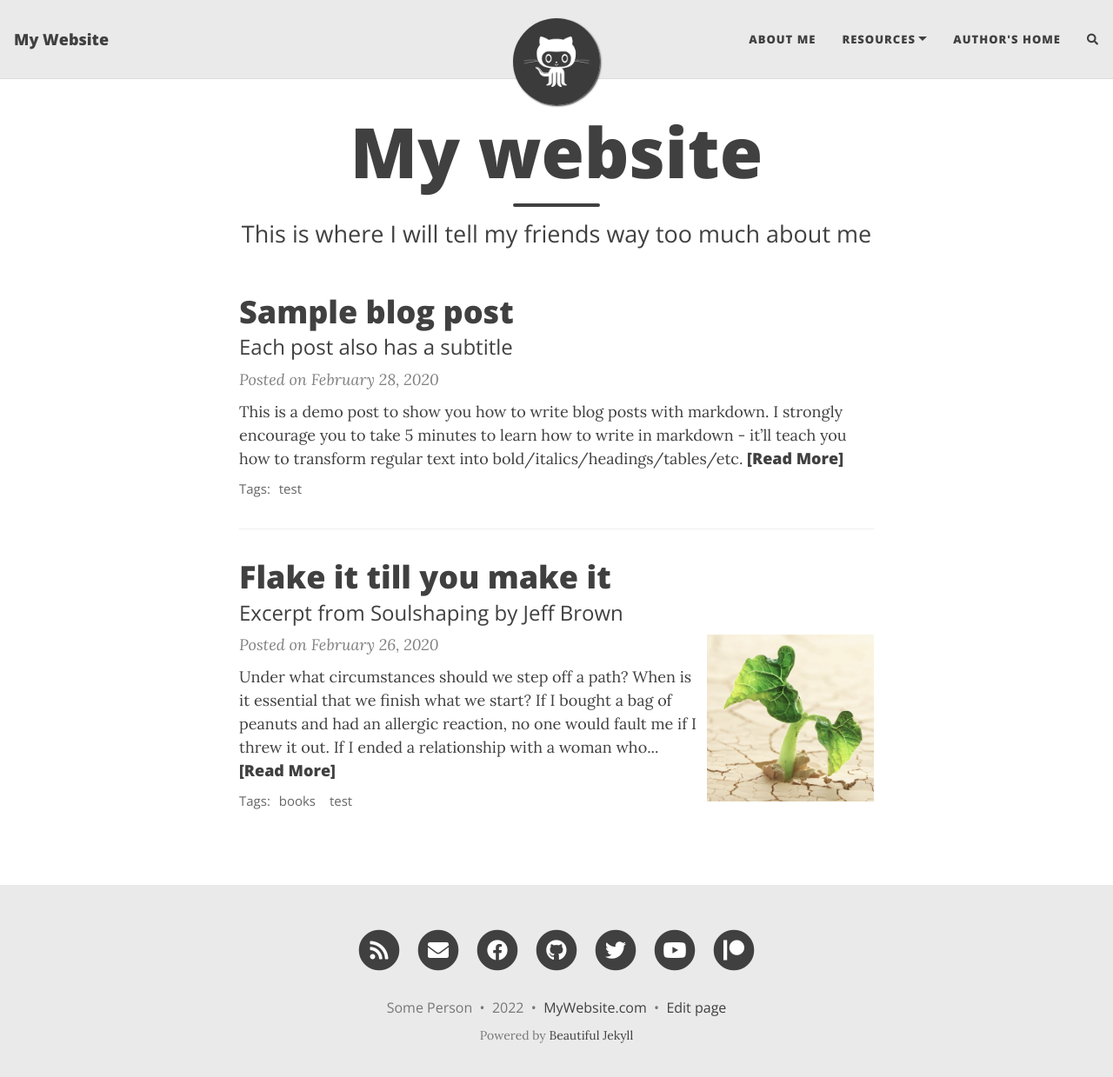
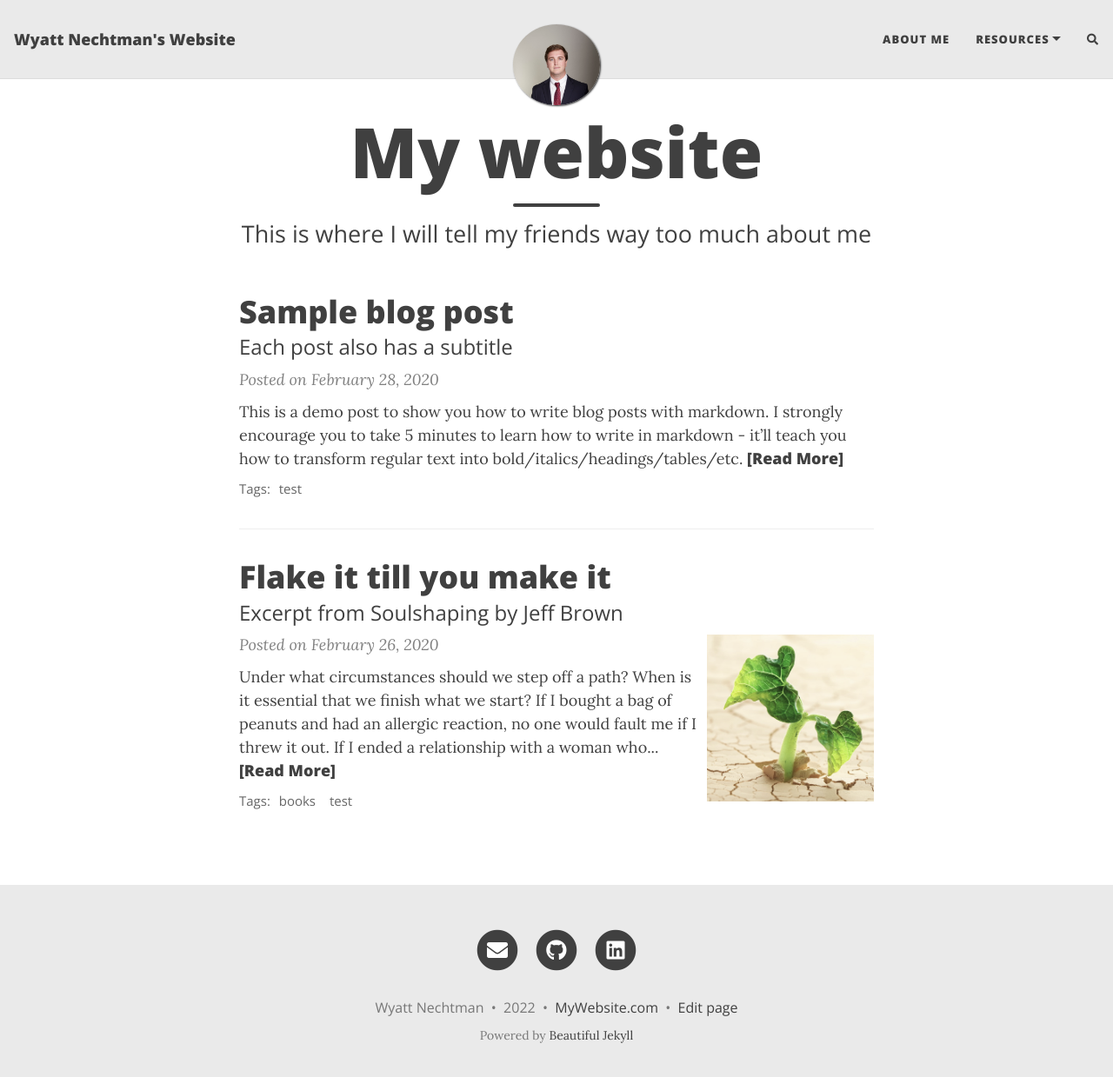
Before and after one commit to wnechtman/wnechtman.github.io, a Jekyll site: the page built from index.html, in a window 1280 px wide and 1252 px high. Shown: the top 1239 px of the window at 87% size. Built offline with Jekyll 4.4.1, drawn with Linux system fonts in a browser that asks for light colours; nearby versions of some CDN libraries; the list of posts is cut into pages by our own code; comment, search, counter and statistics services are not loaded; some of the changed lines change nothing that is shown.

Commit message:
update _config.yml
change:
title
author
author's home
avatar
email
rss
facebook
github
twitter
patreon
youtube
linkedin

```diff
--- a/_config.yml
+++ b/_config.yml
@@ -10,10 +10,10 @@
 ############################
 
 # Name of website
-title: My Website
+title: Wyatt Nechtman's Website
 
 # Your name to show in the footer
-author: Some Person
+author: Wyatt Nechtman
 
 ###############################################
 # --- List of links in the navigation bar --- #
@@ -24,7 +24,7 @@ navbar-links:
   Resources:
     - Beautiful Jekyll: "https://beautifuljekyll.com"
     - Learn markdown: "https://www.markdowntutorial.com/"
-  Author's home: "https://deanattali.com"
+  # Author's home: "https://deanattali.com"
 
 ################
 # --- Logo --- #
@@ -32,7 +32,7 @@ navbar-links:
 
 # Image to show in the navigation bar - works best with a square image
 # Remove this parameter if you don't want an image in the navbar
-avatar: "/assets/img/avatar-icon.png"
+avatar: "/assets/img/headshot.jpg"
 
 # By default, the image is cut into a circle. You can disable this behaviour by setting 'round-avatar: false'
 round-avatar: true
@@ -49,16 +49,16 @@ round-avatar: true
 # Select the social network links that you want to show in the footer.
 # Uncomment the links you want to show and add your information to each one.
 social-network-links:
-  email: "someone@example.com"
-  rss: true  # remove this line if you don't want to show an RSS link at the bottom
-  facebook: deanattali
-  github: daattali
-  twitter: daattali
-  patreon: DeanAttali
-  youtube: c/daattali
+  email: "wnechtman@gmail.com"
+  # rss: true  # remove this line if you don't want to show an RSS link at the bottom
+  # facebook: deanattali
+  github: wnechtman
+  # twitter: daattali
+  # patreon: DeanAttali
+  # youtube: c/daattali
 #  medium: yourname
 #  reddit: yourname
-#  linkedin: daattali
+  linkedin: wnechtman
 #  xing: yourname
 #  stackoverflow: "3943160/daattali"
 #  snapchat: deanat78
@@ -79,7 +79,7 @@ social-network-links:
 
 # If you want your website to generate an RSS feed, provide a description
 # The URL for the feed will be https://<your_website>/feed.xml
-rss-description: This website is a virtual proof that I'm awesome
+# rss-description: This website is a virtual proof that I'm awesome
 
 ###########################
 # --- General options --- #
@@ -87,7 +87,7 @@ rss-description: This website is a virtual proof that I'm awesome
 
 # Select which social network share links to show in posts
 share-links-active:
-  twitter: true
+  twitter: false
   facebook: true
   linkedin: true
   vk: false
@@ -247,7 +247,7 @@ date_format: "%B %-d, %Y"
 #################################################################################
 
 # Output options (more information on Jekyll's site)
-timezone: "America/Toronto"
+timezone: "America/Atlanta"
 markdown: kramdown
 highlighter: rouge
 permalink: /:year-:month-:day-:title/
```
Also changed, not shown: assets/img/headshot.jpg (added), 3 other files.
